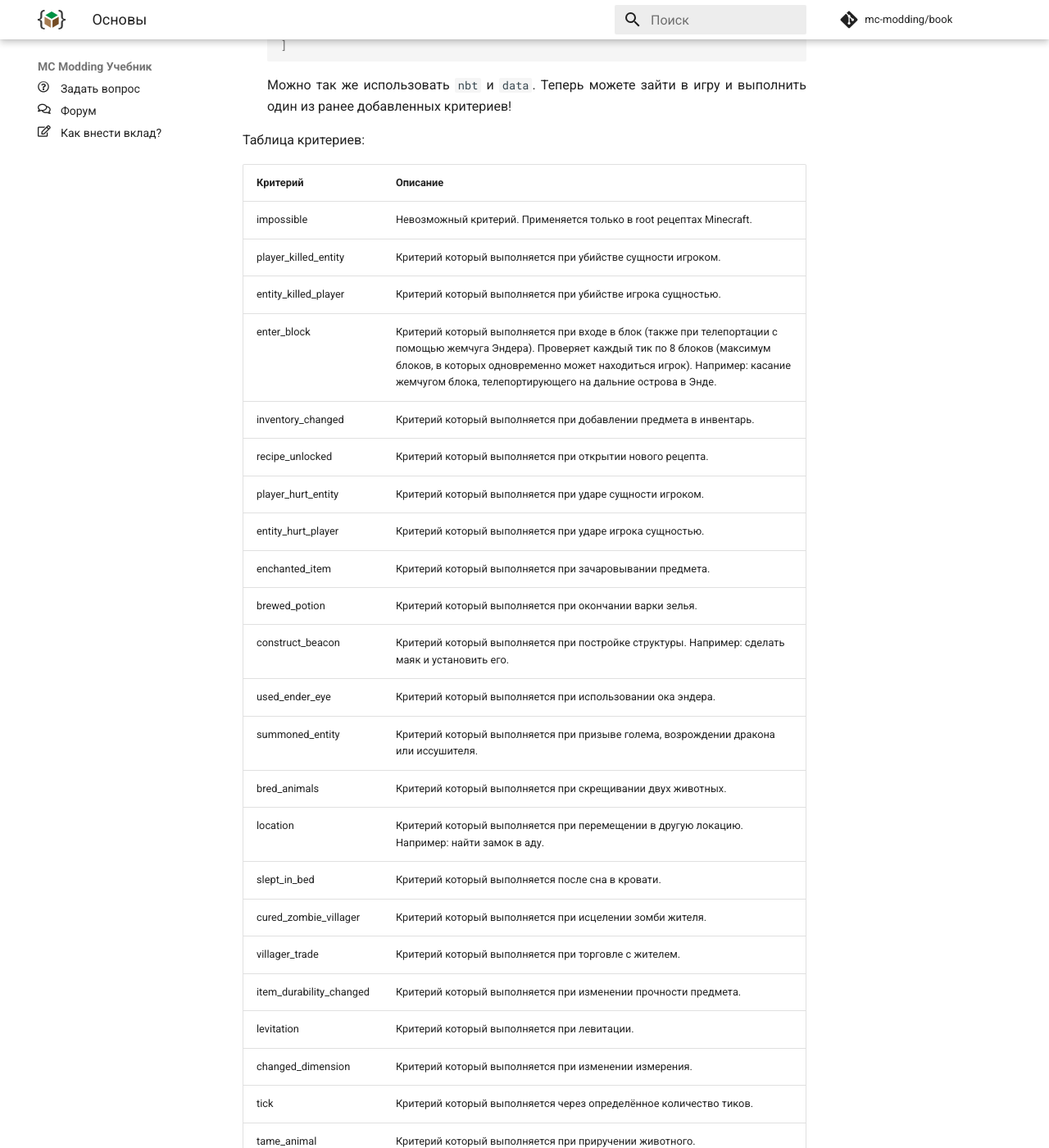
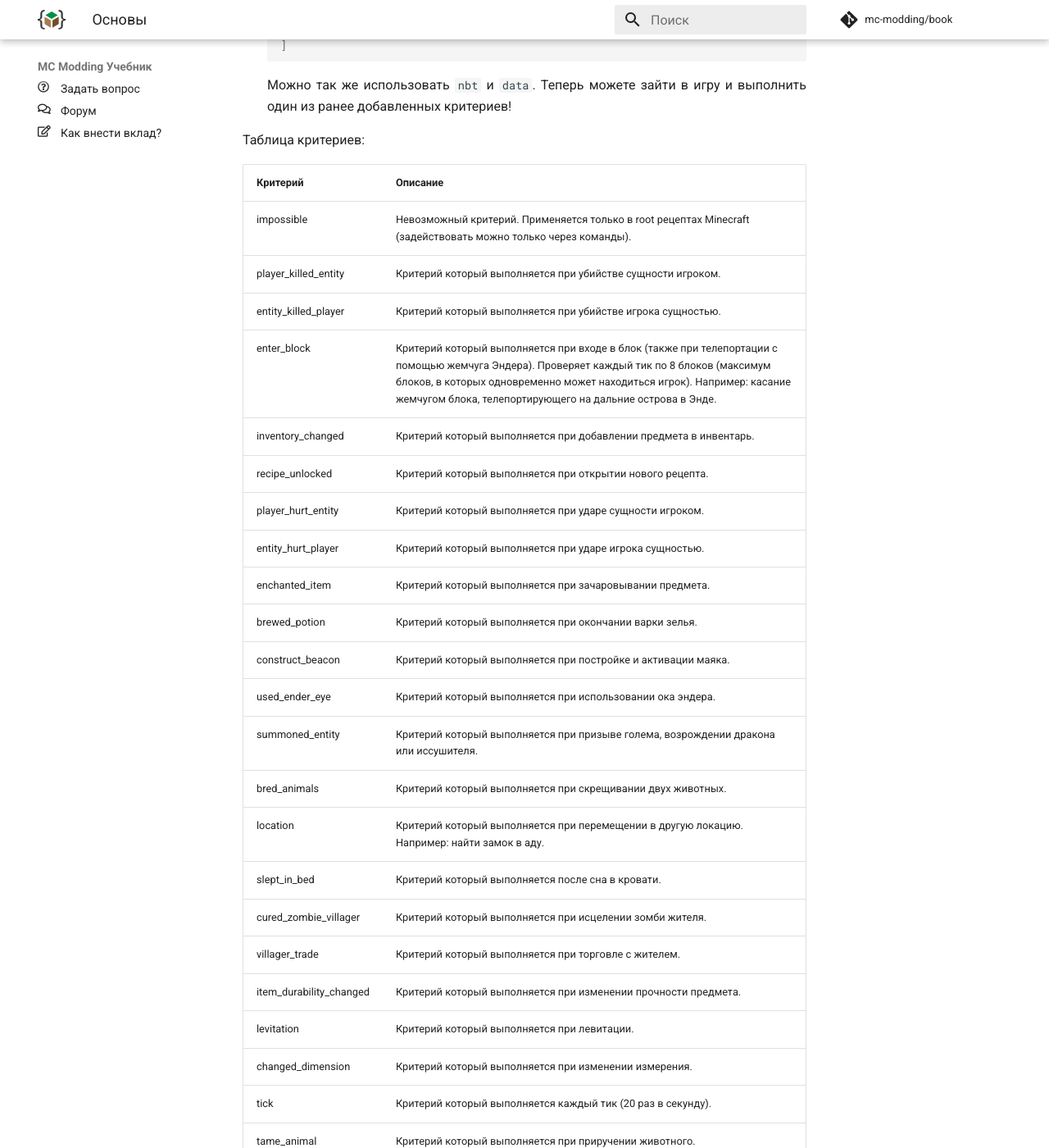
Before and after one commit to mc-modding/book, an MkDocs documentation site: the page built from docs/1.12/achievements/basics/index.md, in a window 1280 px wide and 1400 px high, scrolled down 2226 px. Shown: the whole window at 82% size. Built offline with MkDocs 1.6.1 and Material for MkDocs 9.7.7, drawn with Linux system fonts in a browser that asks for light colours; nearby versions of some CDN libraries; comment, search, counter and statistics services are not loaded.

Commit message:
Изменено описание некоторых критериев

```diff
--- a/docs/1.12/achievements/basics/index.md
+++ b/docs/1.12/achievements/basics/index.md
@@ -90,7 +90,7 @@ description: Подготовка к созданию собственных д
 
 | Критерий                | Описание                                                                                       |
 |-------------------------|------------------------------------------------------------------------------------------------|
-| impossible              | Невозможный критерий. Применяется только в root рецептах Minecraft.                            |
+| impossible              | Невозможный критерий. Применяется только в root рецептах Minecraft (задействовать можно только через команды).                                                                                                                  |
 | player_killed_entity    | Критерий который выполняется при убийстве сущности игроком.                                    |
 | entity_killed_player    | Критерий который выполняется при убийстве игрока сущностью.                                    |
 | enter_block             | Критерий который выполняется при входе в блок (также при телепортации с помощью жемчуга Эндера). Проверяет каждый тик по 8 блоков (максимум блоков, в которых одновременно может находиться игрок). Например: касание жемчугом блока, телепортирующего на дальние острова в Энде.|
@@ -100,7 +100,7 @@ description: Подготовка к созданию собственных д
 | entity_hurt_player      | Критерий который выполняется при ударе игрока сущностью.                                       |
 | enchanted_item          | Критерий который выполняется при зачаровывании предмета.                                       |
 | brewed_potion           | Критерий который выполняется при окончании варки зелья.                                        |
-| construct_beacon        | Критерий который выполняется при постройке структуры. Например: сделать маяк и установить его. |
+| construct_beacon        | Критерий который выполняется при постройке и активации маяка.                                  |
 | used_ender_eye          | Критерий который выполняется при использовании ока эндера.                                     |
 | summoned_entity         | Критерий который выполняется при призыве голема, возрождении дракона или иссушителя.           |
 | bred_animals            | Критерий который выполняется при скрещивании двух животных.                                    |
@@ -111,7 +111,7 @@ description: Подготовка к созданию собственных д
 | item_durability_changed | Критерий который выполняется при изменении прочности предмета.                                 |
 | levitation              | Критерий который выполняется при левитации.                                                    |
 | changed_dimension       | Критерий который выполняется при изменении измерения.                                          |
-| tick                    | Критерий который выполняется через определённое количество тиков.                              |
+| tick                    | Критерий который выполняется каждый тик (20 раз в секунду).                                    |
 | tame_animal             | Критерий который выполняется при приручении животного.                                         |
 | placed_block            | Критерий который выполняется при установки блока.                                              |
 | consume_item            | Критерий который выполняется при потреблении предмета.                                         |
```
